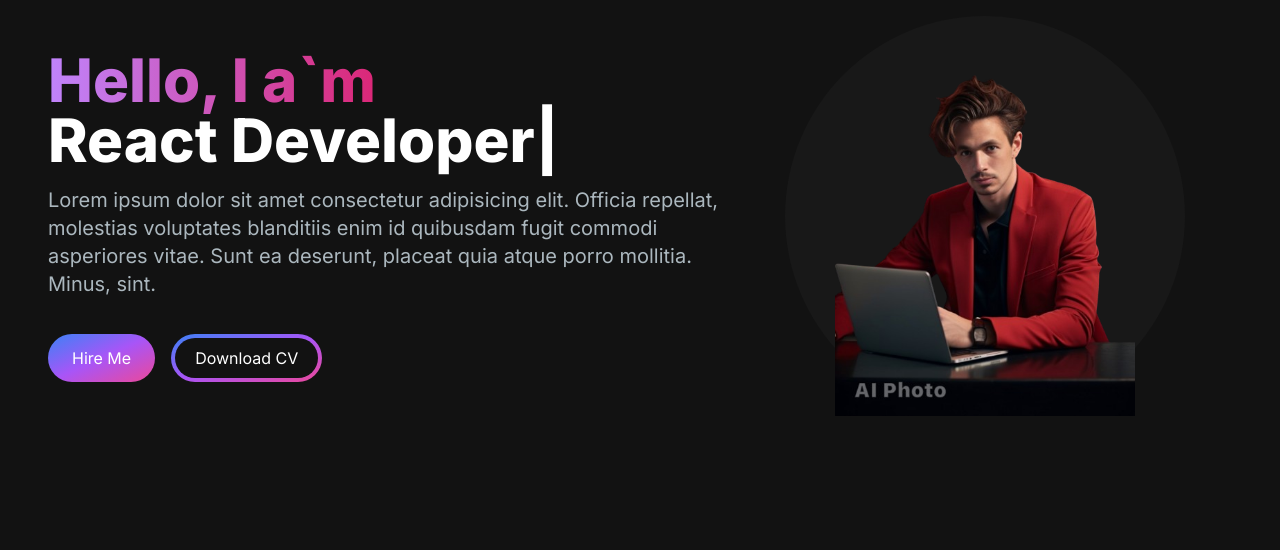
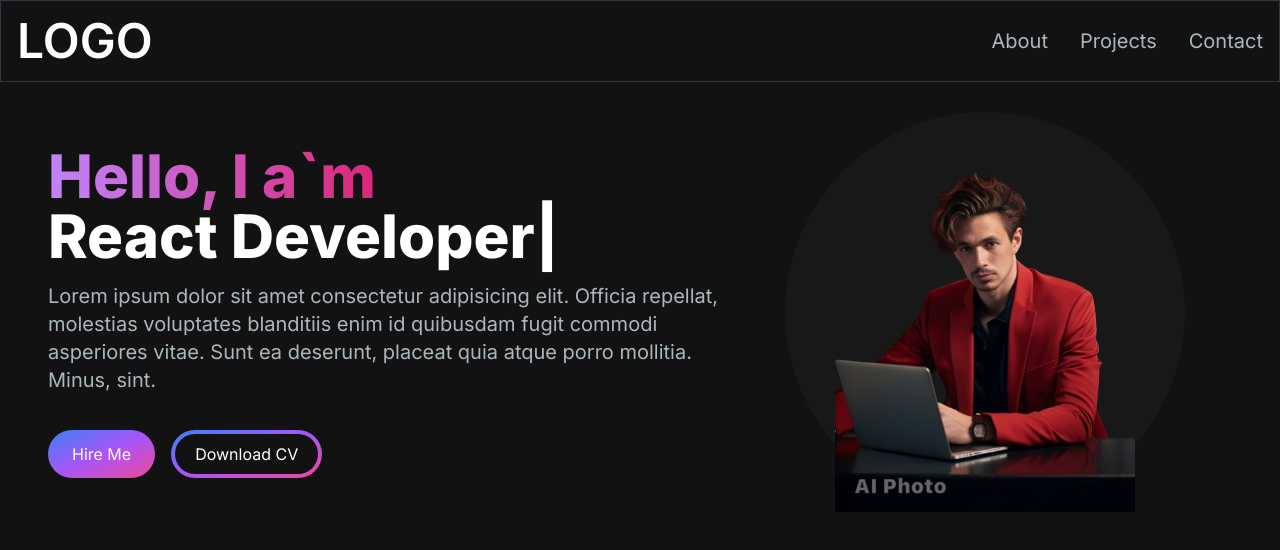
Before and after one commit to Arag0rn/My-Portfolio, a Next.js app: page / in a window 1280 px wide. Shown: the top 550 px of the page. Built offline with nearby package versions, Linux system fonts and the light colour scheme.

Commit message:
finidhed hero section

```diff
--- a/next.config.js
+++ b/next.config.js
@@ -3,6 +3,9 @@
  */
 const nextConfig = {
     output: 'export',
+    images: {
+      unoptimized: true,
+    },
 
     // Optional: Change links `/me` -> `/me/` and emit `/me.html` -> `/me/index.html`
     // trailingSlash: true,
--- a/package.json
+++ b/package.json
@@ -9,6 +9,7 @@
     "lint": "next lint"
   },
   "dependencies": {
+    "@heroicons/react": "^2.1.1",
     "next": "^14.1.0",
     "normalize.css": "^8.0.1",
     "react": "^18",
--- a/src/app/components/HeroSection.jsx
+++ b/src/app/components/HeroSection.jsx
@@ -5,6 +5,23 @@
 
 
 export const HeroSection = () => {
+
+  const handleDownload = () => {
+    // Путь к файлу PDF
+    const pdfPath = './Habuzov_SV.pdf';
+
+    // Создаем элемент <a> для скачивания
+    const link = document.createElement('a');
+    link.href = pdfPath;
+    link.target = '_blank';
+    link.download = 'Резюме.pdf';
+
+    // Добавляем элемент в DOM, эмулируем клик по нему и удаляем его
+    document.body.appendChild(link);
+    link.click();
+    document.body.removeChild(link);
+  };
+
   return (
     <section>
         <div className='grid grid-cols-1 lg:grid-cols-12'>
@@ -36,14 +53,14 @@
 
                 <div>
                   <button className='px-6 py-3 w-full sm:w-fit rounded-full mr-4 bg-gradient-to-br from-blue-500 via-purple-500 to-pink-500  hover:bg-slate-200 text-white'>Hire Me</button>
-                  <button className='px-1 py-1 w-full sm:w-fit rounded-full bg-gradient-to-br from-blue-500  via-purple-500 to-pink-500  hover:bg-slate-800 text-white mt-3'>
+                  <button  onClick={handleDownload} className='px-1 py-1 w-full sm:w-fit rounded-full bg-gradient-to-br from-blue-500  via-purple-500 to-pink-500  hover:bg-slate-800 text-white mt-3'>
                     <span className='block bg-[#121212] hover:bg-slate-800 rounded-full px-5 py-2'>Download CV</span></button>
                 </div>
          </div>
             <div className='col-span-5 place-self-center mt-4 lg:mt-0 overflow-hidden'>
             <div className='rounded-full bg-[#181818] w-[250px] h-[250px] lg:w-[400px] lg:h-[400px] relative'>
                 <Image
-                  src='/hero-img.png'
+                  src='./hero-img.png'
                   alt='hero-img'
                   width={300}
                   height={300}
--- /dev/null
+++ b/src/app/components/MenuOverlay.jsx
@@ -0,0 +1,16 @@
+import React from "react";
+import NavLink from "./NavLink";
+
+const MenuOverlay = ({ links }) => {
+  return (
+    <ul className="flex flex-col py-4 items-center">
+      {links.map((link, index) => (
+        <li key={index}>
+          <NavLink href={link.path} title={link.title} />
+        </li>
+      ))}
+    </ul>
+  );
+};
+
+export default MenuOverlay;
--- /dev/null
+++ b/src/app/components/NavBar.jsx
@@ -0,0 +1,67 @@
+"use client";
+import React, { useState } from "react";
+import Link from 'next/link';
+import NavLink from './NavLink';
+import { Bars3Icon, XMarkIcon } from "@heroicons/react/24/solid";
+import MenuOverlay from "./MenuOverlay";
+
+const navLinks = [
+    {
+        title: "About",
+        path:"#about",
+    },
+    {
+        title: "Projects",
+        path:"#projects",
+    },
+    {
+        title: "Contact",
+        path:"#contact",
+    }
+
+]
+const Navbar = () => {
+    const [navbarOpen, setNavbarOpen] = useState(false);
+
+    return (
+      <nav className="fixed mx-auto border border-[#33353F] top-0 left-0 right-0 z-10 bg-[#121212] bg-opacity-100">
+        <div className="flex container lg:py-4 flex-wrap items-center justify-between mx-auto px-4 py-2">
+          <Link
+            href={"/"}
+            className="text-2xl md:text-5xl text-white font-semibold"
+          >
+            LOGO
+          </Link>
+          <div className="mobile-menu block md:hidden">
+            {!navbarOpen ? (
+              <button
+                onClick={() => setNavbarOpen(true)}
+                className="flex items-center px-3 py-2 border rounded border-slate-200 text-slate-200 hover:text-white hover:border-white"
+              >
+                <Bars3Icon className="h-5 w-5" />
+              </button>
+            ) : (
+              <button
+                onClick={() => setNavbarOpen(false)}
+                className="flex items-center px-3 py-2 border rounded border-slate-200 text-slate-200 hover:text-white hover:border-white"
+              >
+                <XMarkIcon className="h-5 w-5" />
+              </button>
+            )}
+          </div>
+          <div className="menu hidden md:block md:w-auto" id="navbar">
+            <ul className="flex p-4 md:p-0 md:flex-row md:space-x-8 mt-0">
+              {navLinks.map((link, index) => (
+                <li key={index}>
+                  <NavLink href={link.path} title={link.title} />
+                </li>
+              ))}
+            </ul>
+          </div>
+        </div>
+        {navbarOpen ? <MenuOverlay links={navLinks} /> : null}
+      </nav>
+    );
+  };
+
+  export default Navbar;
--- /dev/null
+++ b/src/app/components/NavLink.jsx
@@ -0,0 +1,11 @@
+"use client";
+import Link from 'next/link'
+
+const NavLink = ({href, title}) => {
+    return (
+    <Link href={href} className='block py-2 pl-3 pr-4 text-[#ADB7BE] sm:text-xl rounded md:p-0 hover:text-white'>{title}</Link>
+    );
+
+};
+
+export default NavLink
--- a/src/app/page.js
+++ b/src/app/page.js
@@ -1,10 +1,12 @@
 import { HeroSection } from "./components/HeroSection";
+import NavBar from "./components/NavBar";
 
 
 export default function Home() {
   return (
     <main className="flex min-h-screen flex-col bg-[#121212]">
-      <div className="container mx-auto px-12 py-4">
+      <NavBar />
+      <div className="container mt-24 mx-auto px-12 py-4">
     <HeroSection/>
     </div>
     </main>
```
Also changed, not shown: 2 other files (tests, documents, lock files or other folders).
